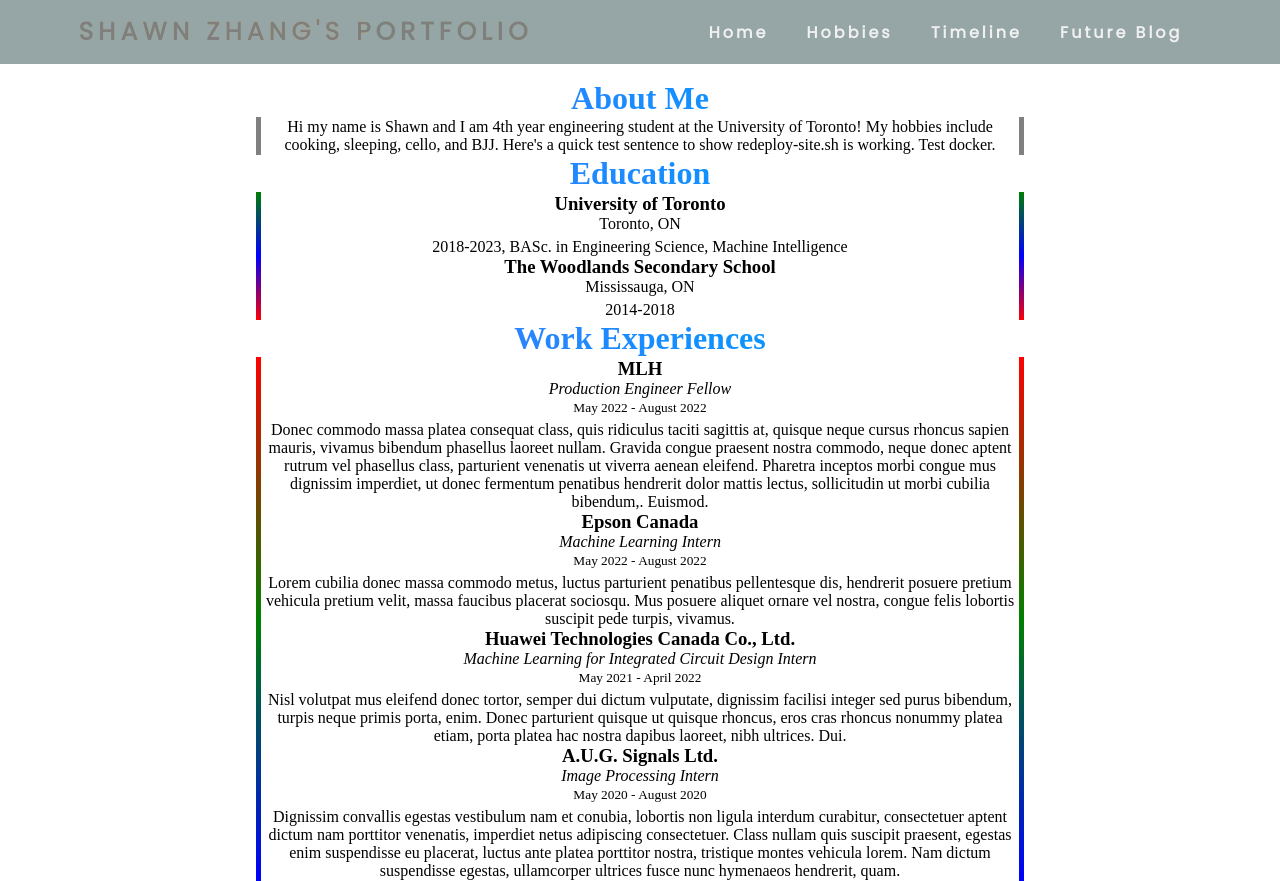
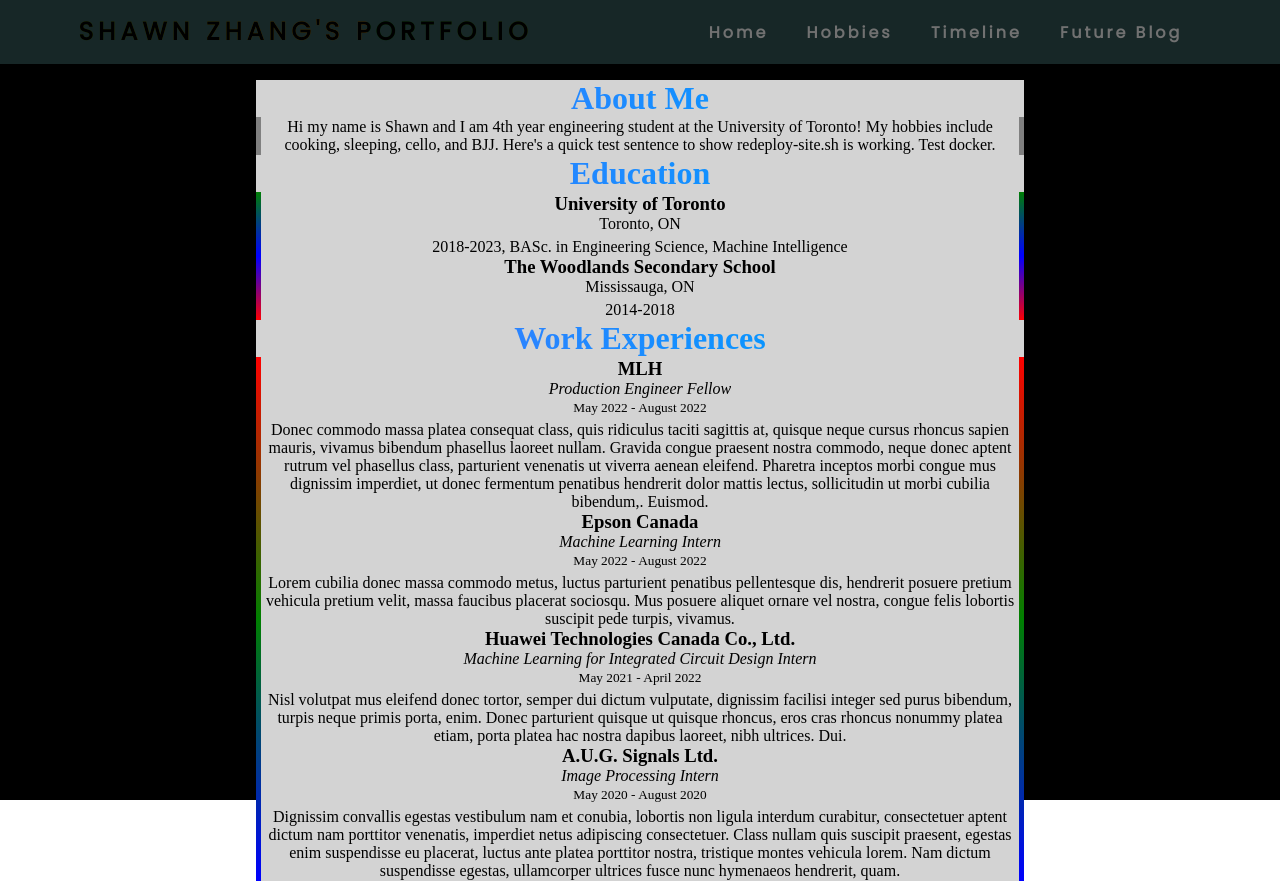
Before and after one commit to shawnzhang12/flask-personal-portfolio, a Flask app: page / in a window 1280 px wide. Run offline with Flask 2, Linux system fonts and the light colour scheme; parts of the project's set-up code (start-up, migrations or seed data) failed here and were passed over; some libraries are stand-ins or nearby versions.

Commit message:
adding particle as background

```diff
--- a/app/static/styles/main.css
+++ b/app/static/styles/main.css
@@ -28,6 +28,7 @@
     margin-left: 20%;
     margin-right: 20%;
     text-align: center;
+    background-color: lightgray;
 }
 
 ._bigcontainer {
@@ -110,3 +111,13 @@ div.form{
 .entry-desc{
     margin-top: 5px;
 }
+
+#tsparticles {
+    position: fixed;
+    width: 100%;
+    height: 100%;
+    top: 0;
+    left: 0;
+    margin: 0;
+    z-index: -1;
+  }
--- a/app/templates/index.j2
+++ b/app/templates/index.j2
@@ -43,7 +43,63 @@
         </div>
     </nav>
 
-    <div id="particles-js"></div>
+    <div id="tsparticles"></div>
+    <script src="https://cdn.jsdelivr.net/npm/tsparticles-slim@2.0.6/tsparticles.slim.bundle.min.js"></script>
+
+    <script type="text/javascript">
+      // All options can be found here: https://particles.js.org/docs/interfaces/Options_Interfaces_IOptions.IOptions.html
+      // The slim version doesn't have the following plugins:
+      // Absorbers, Emitters, PolygonMask, Interactivity Trail
+      const options = {
+        background: {
+          color: "#000", // the canvas background color
+        },
+        interactivity: {
+          detect_on: 'window',
+          events: {
+            onClick: {
+              // this handles the mouse click event
+              enable: true,
+              mode: "push", // this adds particles
+            },
+            onHover: {
+              // this handles the mouse hover event
+              enable: true,
+              mode: "repulse", // this make particles move away from the mouse
+            },
+          },
+          modes: {
+            push: {
+              quantity: 6, // number of particles to add
+            },
+            repulse: {
+              distance: 100, // the distance of the particles from the mouse
+            },
+          },
+        },
+        particles: {
+          links: {
+            enable: true, // this enables links between particles
+            opacity: 0.3,
+            distance: 200,
+          },
+          move: {
+            enable: true, // this makes particles move
+            speed: { min: 1, max: 3 }, // this is the speed of the particles
+          },
+          opacity: {
+            value: { min: 0.3, max: 0.7 }, // this sets the opacity of the particles
+          },
+          size: {
+            value: { min: 1, max: 3 }, // this sets the size of the particles
+          },
+        },
+      };
+
+      // tsParticles.load has two parameters, the first one is the id of the container, the second one is an object with the options
+      tsParticles.load("tsparticles", options);
+    </script>
+
     {% block content %}
     {% endblock content %}
 
```
